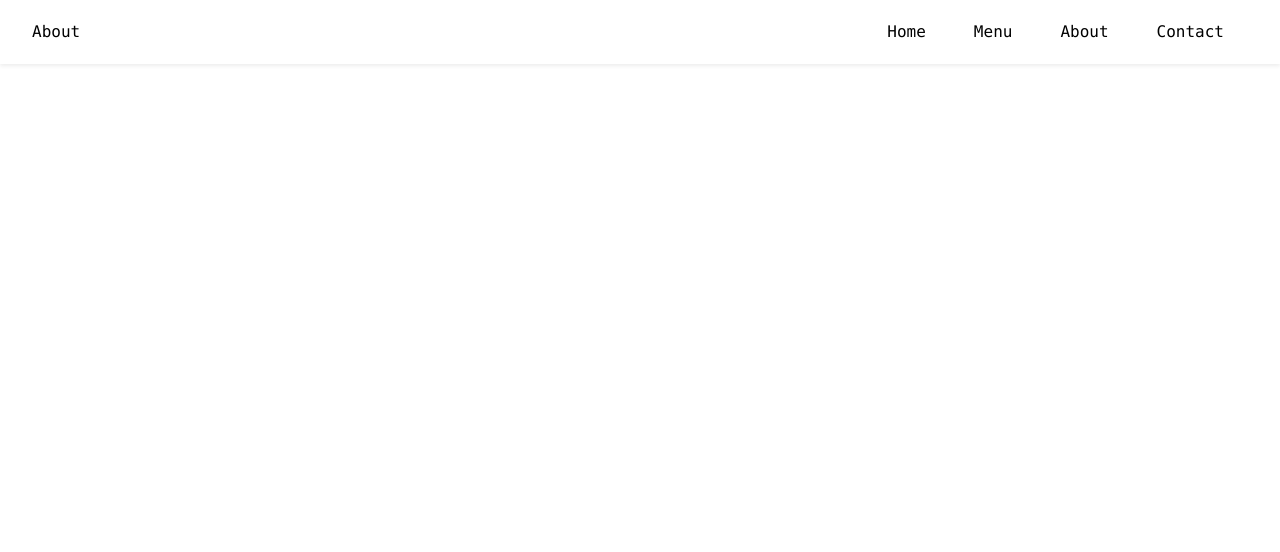
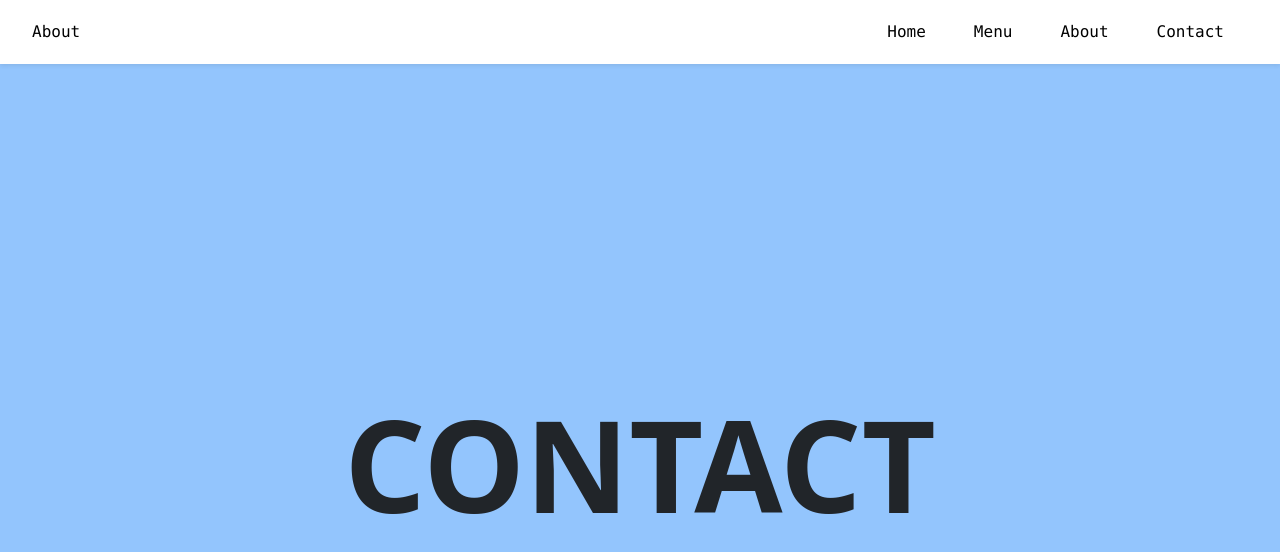
Before and after one commit to cantstopcoding/jonathan-koss-portfolio-site, a React (Create React App) app: page /contact in a window 1280 px wide. Shown: the top 552 px of the page. Built offline with nearby package versions, Linux system fonts and the light colour scheme.

Commit message:
create linke to contact page

```diff
--- a/src/App.js
+++ b/src/App.js
@@ -3,6 +3,7 @@
 import { BrowserRouter as Router, Route, Switch } from "react-router-dom";
 import { Home } from "./pages/Home";
 import About from "./pages/About";
+import Contact from "./pages/Contact";
 // import { Contact } from "./pages/Contact";
 // import { NoMatch } from "./pages/NoMatch";
 import Navbar from "./components/Navbar";
@@ -16,6 +17,7 @@
           <Switch>
             <Route path="/" exact component={Home} />
             <Route path="/about" component={About} />
+            <Route path="/contact" component={Contact} />
           </Switch>
 
           {/* <Switch>
--- a/src/pages/Contact.js
+++ b/src/pages/Contact.js
@@ -1,8 +1,9 @@
 import React from "react";
 
-export const Contact = () => (
-  <div>
-    <h2>Jonathan Koss</h2>
-    <p>My Contact Page!</p>
+const Contact = () => (
+  <div className="h-screen flex justify-center items-center bg-blue-300">
+    <h1 className="text-9xl uppercase font-black">Contact</h1>
   </div>
 );
+
+export default Contact;
```
